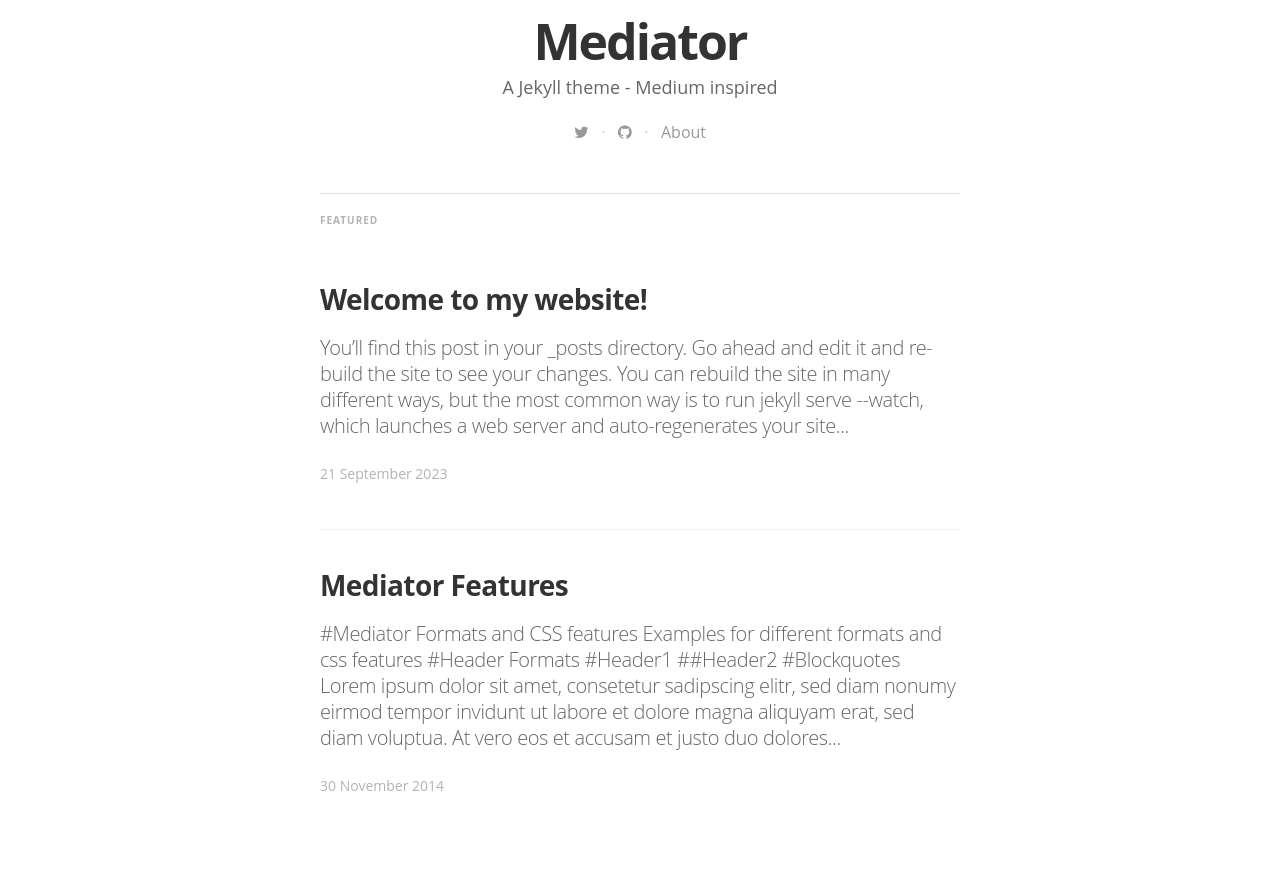
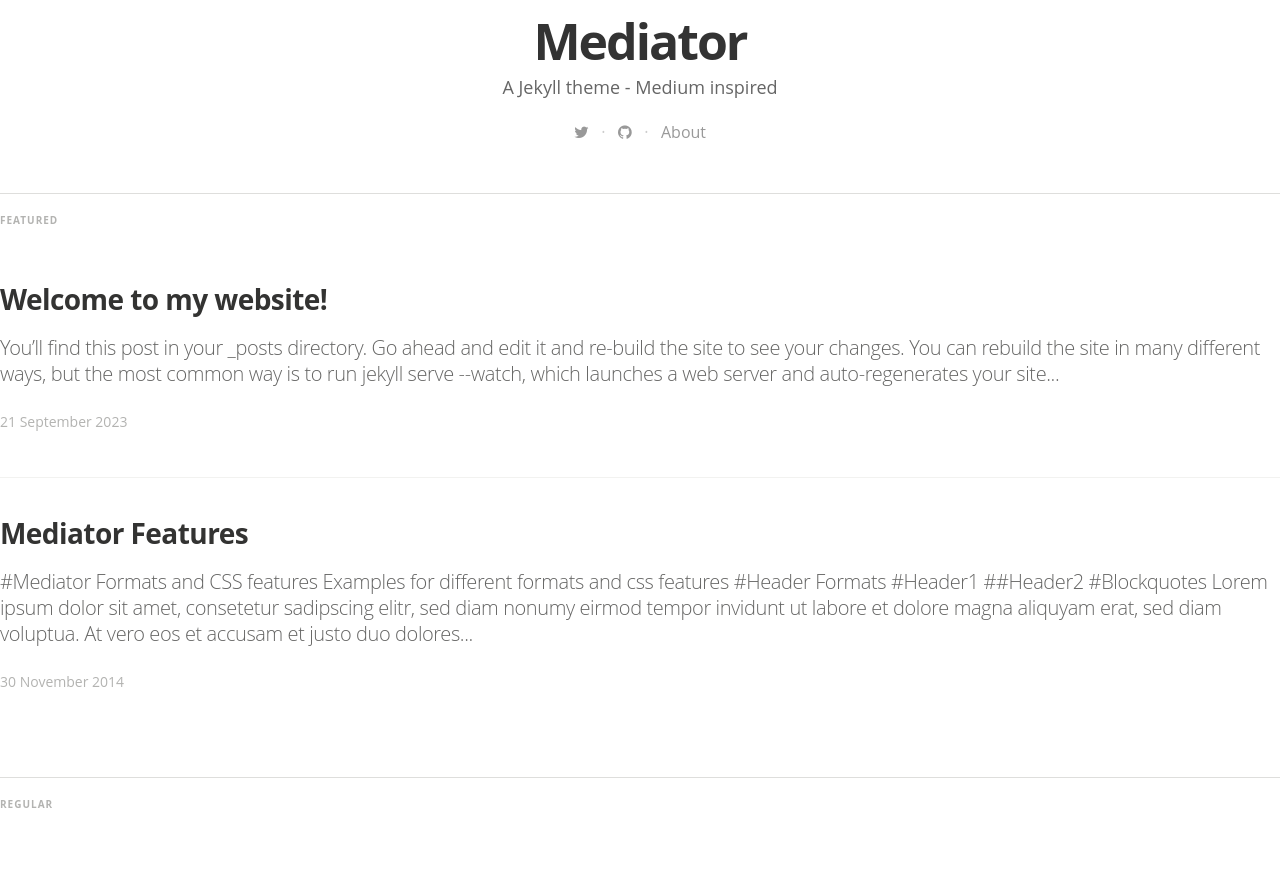
Before and after one commit to gabiralta/gabiralta.github.io, a Jekyll site: the page built from index.html, in a window 1280 px wide. Shown: the part 518-1388 px from the top of the page. Built offline with Jekyll 4.4.1, drawn with Linux system fonts in a browser that asks for light colours; nearby versions of some CDN libraries; some web fonts are replaced; the list of posts is cut into pages by our own code.

Commit message:
Update main.sass

```diff
--- a/css/main.sass
+++ b/css/main.sass
@@ -130,7 +130,7 @@
 
 .content
   width: 100%
-  max-width: 640px
+
   margin: 0 auto
   @include box-sizing(border-box)
   @include respond-to(800)
```
